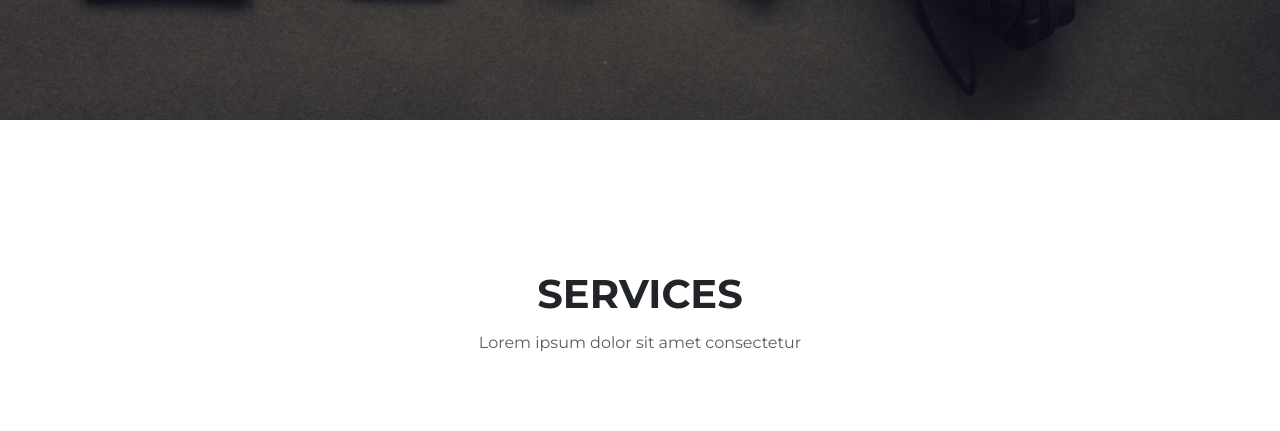
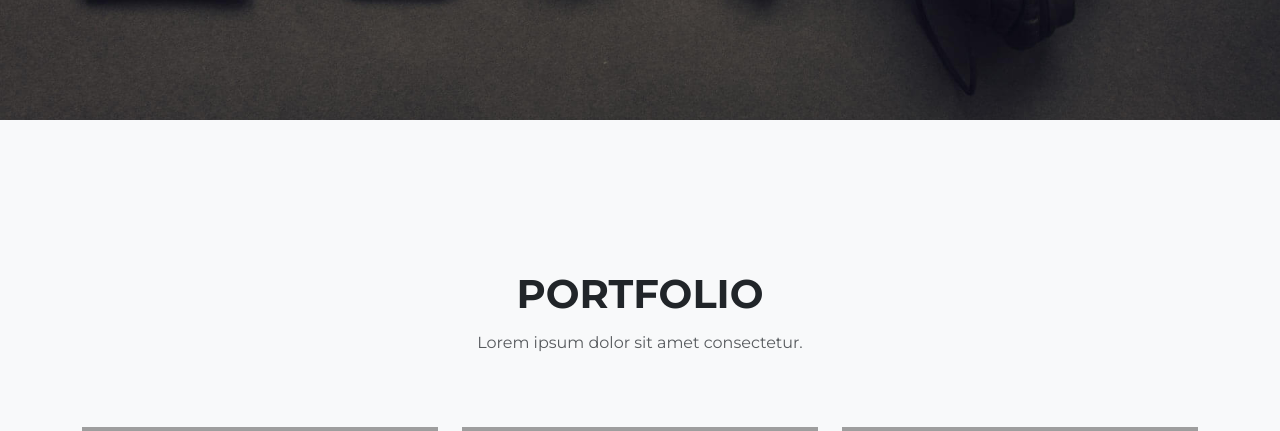
Before and after one commit to OleksiiLitovchenko/djangoProjekt, a Django app: template home/template/main.html in a window 1280 px wide. Shown: the part 639-1070 px from the top of the page. Run offline with Django 4.2, Linux system fonts and the light colour scheme; the template is opened without the code that fills it, so the values that code supplies are empty; some libraries are stand-ins or nearby versions; grey boxes are pictures that could not be loaded.

Commit message:
added section portfolio

```diff
--- a/home/template/main.html
+++ b/home/template/main.html
@@ -1,6 +1,78 @@
 {% extends 'index.html' %}
 
 {% block content %}
+    <section class="bg-light" id="portfolio">
+        <div class="container">
+            <div class="row">
+                <div class="col-lg-12 text-center">
+                    <h2 class="text-uppercase section-heading">Portfolio</h2>
+                    <h3 class="text-muted section-subheading">Lorem ipsum dolor sit amet consectetur.</h3>
+                </div>
+            </div>
+            <div class="row">
+                <div class="col-sm-6 col-md-4 portfolio-item"><a class="portfolio-link" href="#portfolioModal1" data-bs-toggle="modal">
+                        <div class="portfolio-hover">
+                            <div class="portfolio-hover-content"><i class="fa fa-plus fa-3x"></i></div>
+                        </div><img class="img-fluid" src="assets/img/portfolio/1-thumbnail.jpg">
+                    </a>
+                    <div class="portfolio-caption">
+                        <h4>Threads</h4>
+                        <p class="text-muted">Illustration</p>
+                    </div>
+                </div>
+                <div class="col-sm-6 col-md-4 portfolio-item"><a class="portfolio-link" href="#portfolioModal2" data-bs-toggle="modal">
+                        <div class="portfolio-hover">
+                            <div class="portfolio-hover-content"><i class="fa fa-plus fa-3x"></i></div>
+                        </div><img class="img-fluid" src="assets/img/portfolio/2-thumbnail.jpg">
+                    </a>
+                    <div class="portfolio-caption">
+                        <h4>Explore</h4>
+                        <p class="text-muted">Graphic Design</p>
+                    </div>
+                </div>
+                <div class="col-sm-6 col-md-4 portfolio-item"><a class="portfolio-link" href="#portfolioModal3" data-bs-toggle="modal">
+                        <div class="portfolio-hover">
+                            <div class="portfolio-hover-content"><i class="fa fa-plus fa-3x"></i></div>
+                        </div><img class="img-fluid" src="assets/img/portfolio/3-thumbnail.jpg">
+                    </a>
+                    <div class="portfolio-caption">
+                        <h4>Finish</h4>
+                        <p class="text-muted">Identity</p>
+                    </div>
+                </div>
+                <div class="col-sm-6 col-md-4 portfolio-item"><a class="portfolio-link" href="#portfolioModal4" data-bs-toggle="modal">
+                        <div class="portfolio-hover">
+                            <div class="portfolio-hover-content"><i class="fa fa-plus fa-3x"></i></div>
+                        </div><img class="img-fluid" src="assets/img/portfolio/4-thumbnail.jpg">
+                    </a>
+                    <div class="portfolio-caption">
+                        <h4>Lines</h4>
+                        <p class="text-muted">Branding</p>
+                    </div>
+                </div>
+                <div class="col-sm-6 col-md-4 portfolio-item"><a class="portfolio-link" href="#portfolioModal5" data-bs-toggle="modal">
+                        <div class="portfolio-hover">
+                            <div class="portfolio-hover-content"><i class="fa fa-plus fa-3x"></i></div>
+                        </div><img class="img-fluid" src="assets/img/portfolio/5-thumbnail.jpg">
+                    </a>
+                    <div class="portfolio-caption">
+                        <h4>Southwest</h4>
+                        <p class="text-muted">Website Design</p>
+                    </div>
+                </div>
+                <div class="col-sm-6 col-md-4 portfolio-item"><a class="portfolio-link" href="#portfolioModal6" data-bs-toggle="modal">
+                        <div class="portfolio-hover">
+                            <div class="portfolio-hover-content"><i class="fa fa-plus fa-3x"></i></div>
+                        </div><img class="img-fluid" src="assets/img/portfolio/6-thumbnail.jpg">
+                    </a>
+                    <div class="portfolio-caption">
+                        <h4>Window</h4>
+                        <p class="text-muted">Photography</p>
+                    </div>
+                </div>
+            </div>
+        </div>
+    </section>
         <section id="services">
         <div class="container">
             <div class="row">
--- a/templates/index.html
+++ b/templates/index.html
@@ -35,9 +35,9 @@
             </div>
         </div>
     </header>
-{% block content %}
-{% endblock %}
-
+<main>
+        {% block content %}{% endblock %}
+    </main>
     <script src="{%static 'assets/bootstrap/js/bootstrap.min.js'%}"></script>
     <script src="{%static 'assets/js/agency.js'%}"></script>
 </body>
```
